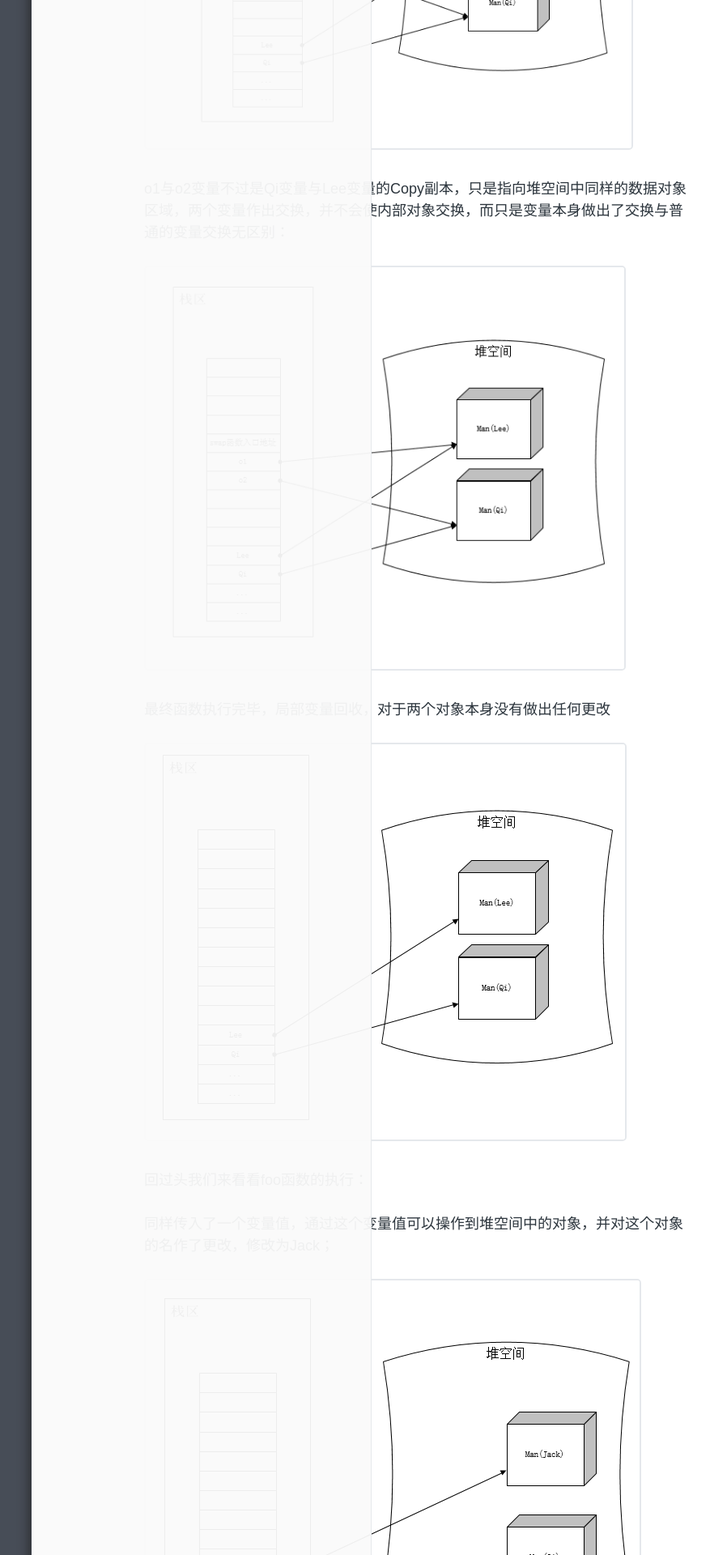
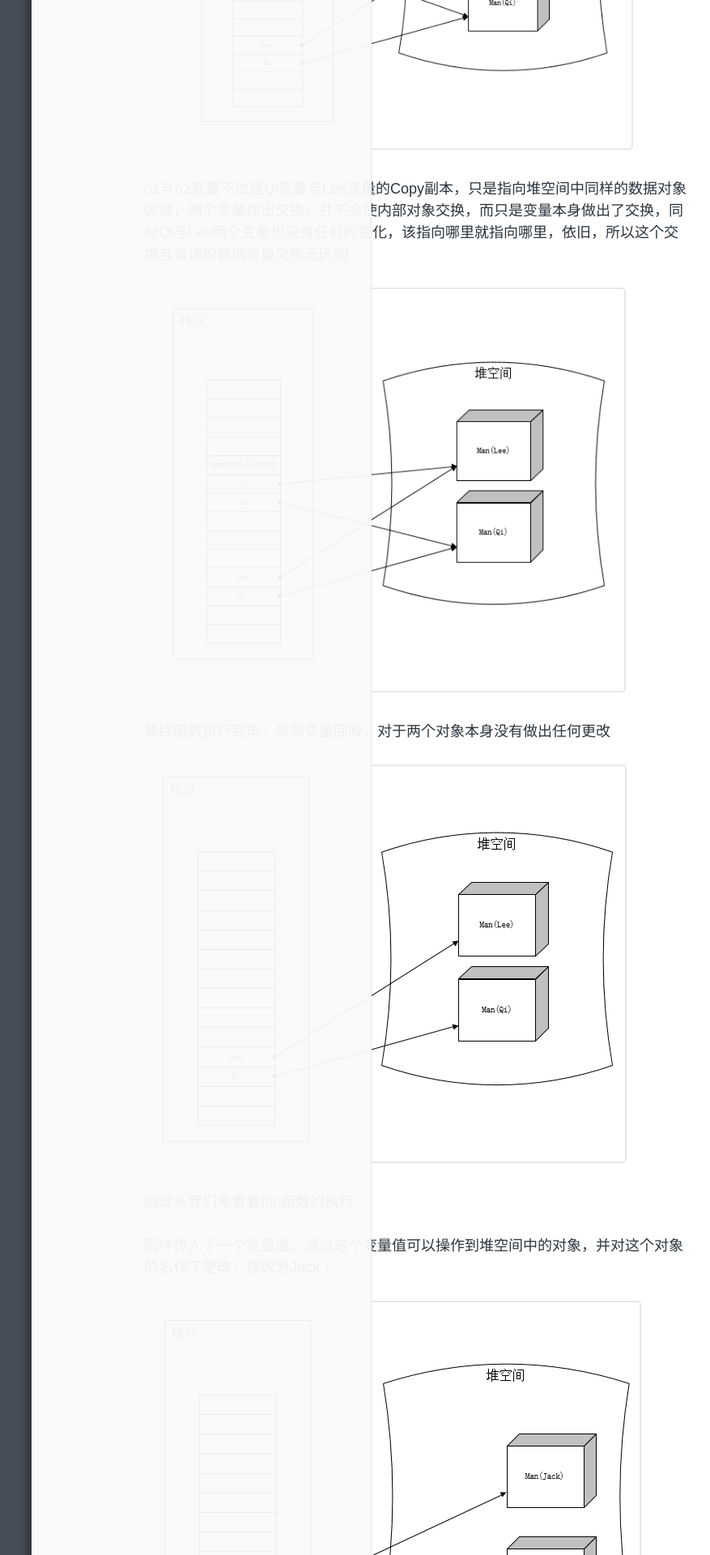
Before and after one commit to enlipan/enlipan.github.io, a Jekyll site: the page built from _posts/2015-3-22-Java-pass-by-value.md, in a window 1280 px wide. Shown: the part 1866-3786 px from the top of the page at 81% size, without its empty margins (126-1003 px from the left). Built offline with Jekyll 4.4.1, drawn with Linux system fonts in a browser that asks for light colours; comment, search, counter and statistics services are not loaded.

Commit message:
modify java pass by value

```diff
--- a/_posts/2015-3-22-Java-pass-by-value.md
+++ b/_posts/2015-3-22-Java-pass-by-value.md
@@ -63,7 +63,7 @@
 
 ![swap函数初始化](/assets/img/20150322/swap_begin.PNG)
 
-o1与o2变量不过是Qi变量与Lee变量的Copy副本，只是指向堆空间中同样的数据对象区域，两个变量作出交换，并不会使内部对象交换，而只是变量本身做出了交换与普通的变量交换无区别：
+o1与o2变量不过是Qi变量与Lee变量的Copy副本，只是指向堆空间中同样的数据对象区域，两个变量作出交换，并不会使内部对象交换，而只是变量本身做出了交换，同时Qi与Lee两个变量也没有任何的变化，该指向哪里就指向哪里，依旧，所以这个交换与普通的数据变量交换无区别：
 
 ![swap函数交换完成](/assets/img/20150322/swap_over.PNG)
 
```
